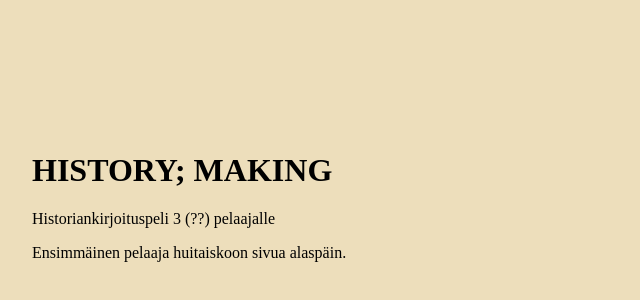
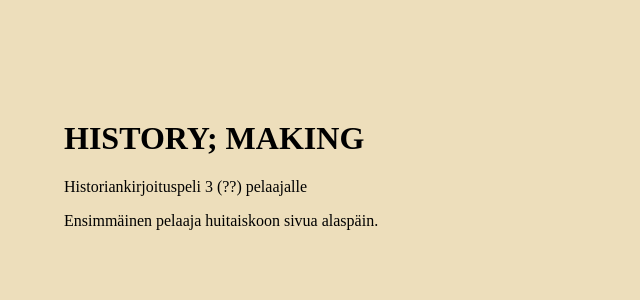
Before and after one commit to Nanofus/history-making, a website: page index.html in a window 1280 px wide. Shown: the part 228-528 px from the top of the page, without its empty margins (0-640 px from the left). Drawn offline with nearby package versions, Linux system fonts and the light colour scheme.

```diff
--- a/style.scss
+++ b/style.scss
@@ -4,7 +4,8 @@
     height: 100%;
     .section {
         width: auto;
-        padding: 2rem;
+        padding-left: 4rem;
+        padding-right: 4rem;
         background-color: #eddebb;
     }
 }
```
Also changed, not shown: style.css, 2 other files.
